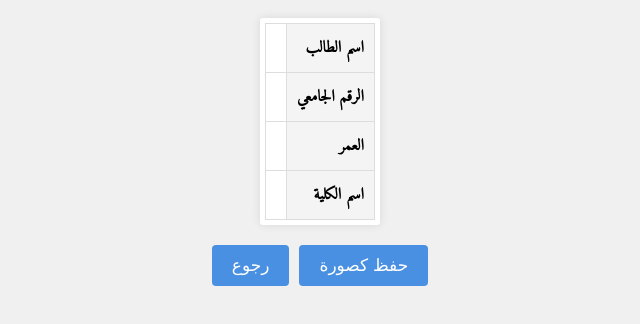
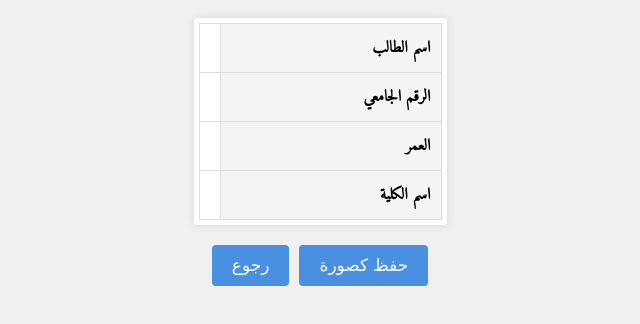
Before and after one commit to BHosts/Info_Student, a plain HTML site: page student.html in a window 1280 px wide. Shown: the part 260-584 px from the top of the page, without its empty margins (320-960 px from the left). Drawn offline with nearby package versions, Linux system fonts and the light colour scheme.

Commit message:
Update student.html

```diff
--- a/student.html
+++ b/student.html
@@ -49,6 +49,9 @@
         th {
             background-color: #f4f4f4;
             font-weight: bold;
+        }
+        th:nth-child(1) {
+            width: 200px; /* تحديد عرض العمود الأول فقط */
         }
         .buttons {
             display: flex;
```
